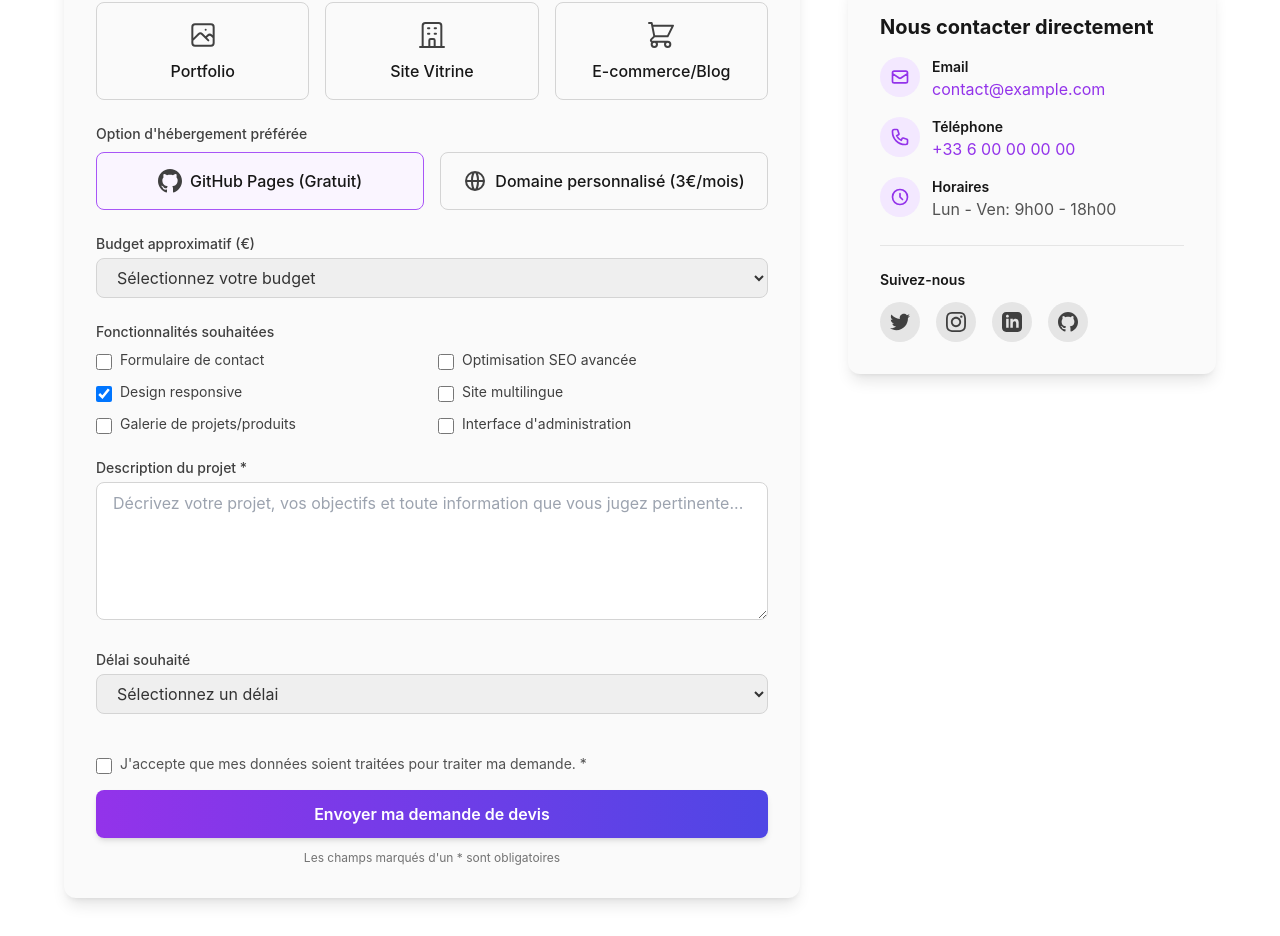
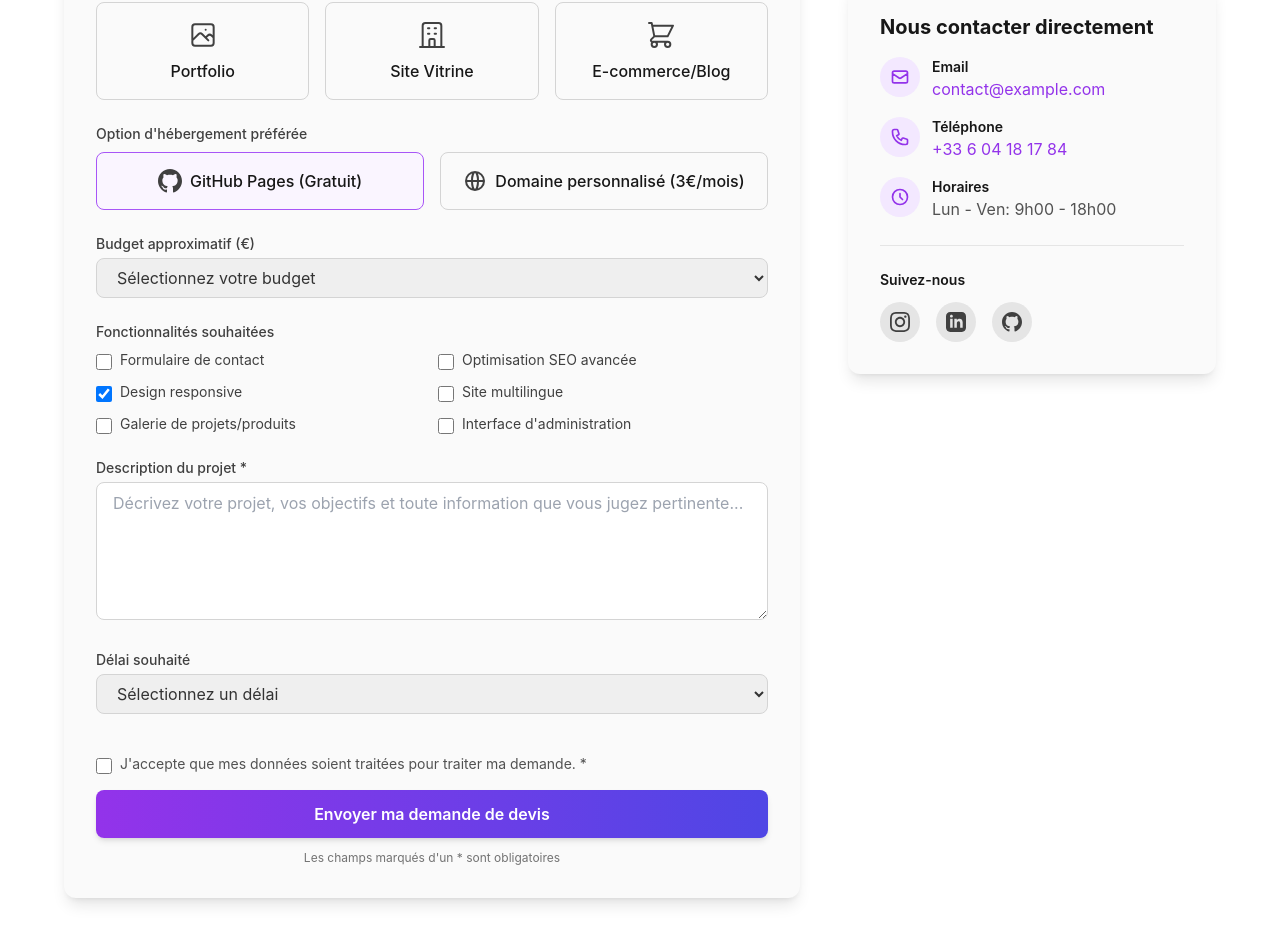
Before and after one commit to Portfolio-professionnal/Tarifs, a plain HTML site: page index.html in a window 1280 px wide. Shown: the part 3345-4281 px from the top of the page. Drawn offline with nearby package versions, Linux system fonts and the light colour scheme; animation ran at ten frames a second.

Commit message:
Update index.html

```diff
--- a/index.html
+++ b/index.html
@@ -853,7 +853,7 @@
                   </div>
                   <div>
                     <h4 class="text-sm font-semibold text-neutral-900 dark:text-white">Email</h4>
-                    <a href="mailto:contact@example.com" class="text-purple-600 dark:text-purple-400 hover:underline">contact@example.com</a>
+                    <a href="mailto:athenapro.b@gmail.com" class="text-purple-600 dark:text-purple-400 hover:underline">contact@example.com</a>
                   </div>
                 </div>
 
@@ -865,7 +865,7 @@
                   </div>
                   <div>
                     <h4 class="text-sm font-semibold text-neutral-900 dark:text-white">Téléphone</h4>
-                    <a href="tel:+33600000000" class="text-purple-600 dark:text-purple-400 hover:underline">+33 6 00 00 00 00</a>
+                    <a href="tel:+33604181784" class="text-purple-600 dark:text-purple-400 hover:underline">+33 6 04 18 17 84</a>
                   </div>
                 </div>
 
@@ -885,17 +885,12 @@
               <div class="mt-6 pt-6 border-t border-neutral-200 dark:border-neutral-700">
                 <h4 class="text-sm font-semibold text-neutral-900 dark:text-white mb-3">Suivez-nous</h4>
                 <div class="flex space-x-4">
-                  <a href="#" class="w-10 h-10 rounded-full bg-neutral-200 dark:bg-neutral-700 flex items-center justify-center text-neutral-700 dark:text-neutral-300 hover:bg-purple-100 hover:text-purple-600 dark:hover:bg-purple-900/40 dark:hover:text-purple-400 transition-colors">
-                    <svg xmlns="http://www.w3.org/2000/svg" class="h-5 w-5" fill="currentColor" viewBox="0 0 24 24">
-                      <path d="M24 4.557c-.883.392-1.832.656-2.828.775 1.017-.609 1.798-1.574 2.165-2.724-.951.564-2.005.974-3.127 1.195-.897-.957-2.178-1.555-3.594-1.555-3.179 0-5.515 2.966-4.797 6.045-4.091-.205-7.719-2.165-10.148-5.144-1.29 2.213-.669 5.108 1.523 6.574-.806-.026-1.566-.247-2.229-.616-.054 2.281 1.581 4.415 3.949 4.89-.693.188-1.452.232-2.224.084.626 1.956 2.444 3.379 4.6 3.419-2.07 1.623-4.678 2.348-7.29 2.04 2.179 1.397 4.768 2.212 7.548 2.212 9.142 0 14.307-7.721 13.995-14.646.962-.695 1.797-1.562 2.457-2.549z"/>
-                    </svg>
-                  </a>
-                  <a href="#" class="w-10 h-10 rounded-full bg-neutral-200 dark:bg-neutral-700 flex items-center justify-center text-neutral-700 dark:text-neutral-300 hover:bg-purple-100 hover:text-purple-600 dark:hover:bg-purple-900/40 dark:hover:text-purple-400 transition-colors">
+                  <a href="https://www.instagram.com/thn_benzema?igsh=a2M2YXYyeXh1czln" class="w-10 h-10 rounded-full bg-neutral-200 dark:bg-neutral-700 flex items-center justify-center text-neutral-700 dark:text-neutral-300 hover:bg-purple-100 hover:text-purple-600 dark:hover:bg-purple-900/40 dark:hover:text-purple-400 transition-colors">
                     <svg xmlns="http://www.w3.org/2000/svg" class="h-5 w-5" fill="currentColor" viewBox="0 0 24 24">
                       <path d="M12 2.163c3.204 0 3.584.012 4.85.07 3.252.148 4.771 1.691 4.919 4.919.058 1.265.069 1.645.069 4.849 0 3.205-.012 3.584-.069 4.849-.149 3.225-1.664 4.771-4.919 4.919-1.266.058-1.644.07-4.85.07-3.204 0-3.584-.012-4.849-.07-3.26-.149-4.771-1.699-4.919-4.92-.058-1.265-.07-1.644-.07-4.849 0-3.204.013-3.583.07-4.849.149-3.227 1.664-4.771 4.919-4.919 1.266-.057 1.645-.069 4.849-.069zm0-2.163c-3.259 0-3.667.014-4.947.072-4.358.2-6.78 2.618-6.98 6.98-.059 1.281-.073 1.689-.073 4.948 0 3.259.014 3.668.072 4.948.2 4.358 2.618 6.78 6.98 6.98 1.281.058 1.689.072 4.948.072 3.259 0 3.668-.014 4.948-.072 4.354-.2 6.782-2.618 6.979-6.98.059-1.28.073-1.689.073-4.948 0-3.259-.014-3.667-.072-4.947-.196-4.354-2.617-6.78-6.979-6.98-1.281-.059-1.69-.073-4.949-.073zm0 5.838c-3.403 0-6.162 2.759-6.162 6.162s2.759 6.163 6.162 6.163 6.162-2.759 6.162-6.163c0-3.403-2.759-6.162-6.162-6.162zm0 10.162c-2.209 0-4-1.79-4-4 0-2.209 1.791-4 4-4s4 1.791 4 4c0 2.21-1.791 4-4 4zm6.406-11.845c-.796 0-1.441.645-1.441 1.44s.645 1.44 1.441 1.44c.795 0 1.439-.645 1.439-1.44s-.644-1.44-1.439-1.44z"/>
                     </svg>
                   </a>
-                  <a href="#" class="w-10 h-10 rounded-full bg-neutral-200 dark:bg-neutral-700 flex items-center justify-center text-neutral-700 dark:text-neutral-300 hover:bg-purple-100 hover:text-purple-600 dark:hover:bg-purple-900/40 dark:hover:text-purple-400 transition-colors">
+                  <a href="https://www.linkedin.com/in/cl%C3%A9o-benzema-3709172a1/" class="w-10 h-10 rounded-full bg-neutral-200 dark:bg-neutral-700 flex items-center justify-center text-neutral-700 dark:text-neutral-300 hover:bg-purple-100 hover:text-purple-600 dark:hover:bg-purple-900/40 dark:hover:text-purple-400 transition-colors">
                     <svg xmlns="http://www.w3.org/2000/svg" class="h-5 w-5" fill="currentColor" viewBox="0 0 24 24">
                       <path d="M19 0h-14c-2.761 0-5 2.239-5 5v14c0 2.761 2.239 5 5 5h14c2.762 0 5-2.239 5-5v-14c0-2.761-2.238-5-5-5zm-11 19h-3v-11h3v11zm-1.5-12.268c-.966 0-1.75-.79-1.75-1.764s.784-1.764 1.75-1.764 1.75.79 1.75 1.764-.783 1.764-1.75 1.764zm13.5 12.268h-3v-5.604c0-3.368-4-3.113-4 0v5.604h-3v-11h3v1.765c1.396-2.586 7-2.777 7 2.476v6.759z"/>
                     </svg>
```
